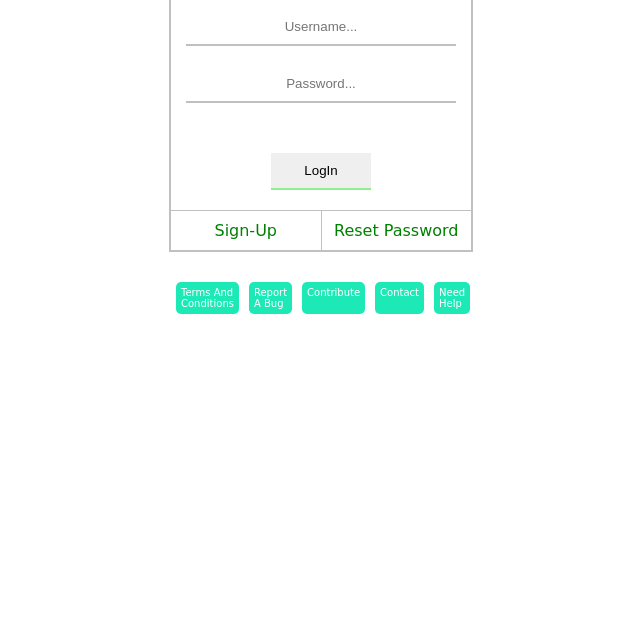
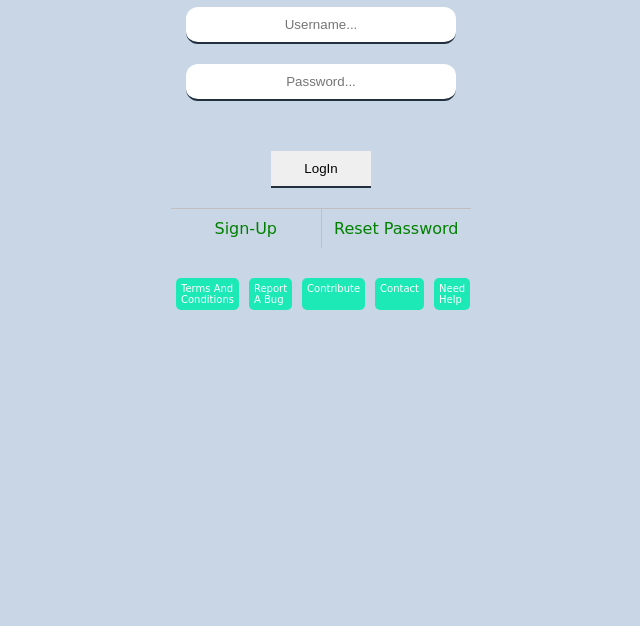
Before and after one commit to IronHeartDan/BattleRoyal, a website: page index.html in a window 1280 px wide. Shown: the part 174-800 px from the top of the page, without its empty margins (319-959 px from the left). Drawn offline with nearby package versions, Linux system fonts and the light colour scheme; no server answers.

Commit message:
Update index.html

```diff
--- a/index.html
+++ b/index.html
@@ -12,6 +12,7 @@
 body {
   font-family: 'Rakkas', cursive;
   margin:0;
+  background:#c8d6e5;
 }
 
 body input{
@@ -132,7 +133,6 @@ border:1px solid black;
 .User_ac{
 margin:100px auto;
 margin-bottom:0;
-border:2px solid silver;
 width:300px;
 height:auto;
 }
@@ -144,7 +144,7 @@ text-align:center;
 vertical-align: middle;
 font-size:40px;
 padding:10px;
-color:silver;
+color:white;
 }
 
 .form_container{
@@ -157,7 +157,8 @@ height:auto;
 
 .form_container input{
 border:none;
-border-bottom:2px solid silver;
+border-bottom:2px solid #222f3e;
+border-radius:12px;
 padding:10px;
 width:250px;
 text-align:center;
@@ -168,7 +169,7 @@ vertical-align: middle;
 .form_container button{
 margin-top:10px;
 border:none;
-border-bottom:2px solid lightgreen;
+border-bottom:2px solid #222f3e;
 width:100px;
 padding:10px;
 }
@@ -976,7 +977,7 @@ $('.User_ac').hide();
 $('.container').show();
 $('.Nav').hide();
 $('.Bottom_Con').hide();
-
+$('body').css("background","white");
 
 Email = data.Email;
 UserName = data.UserName;
```
